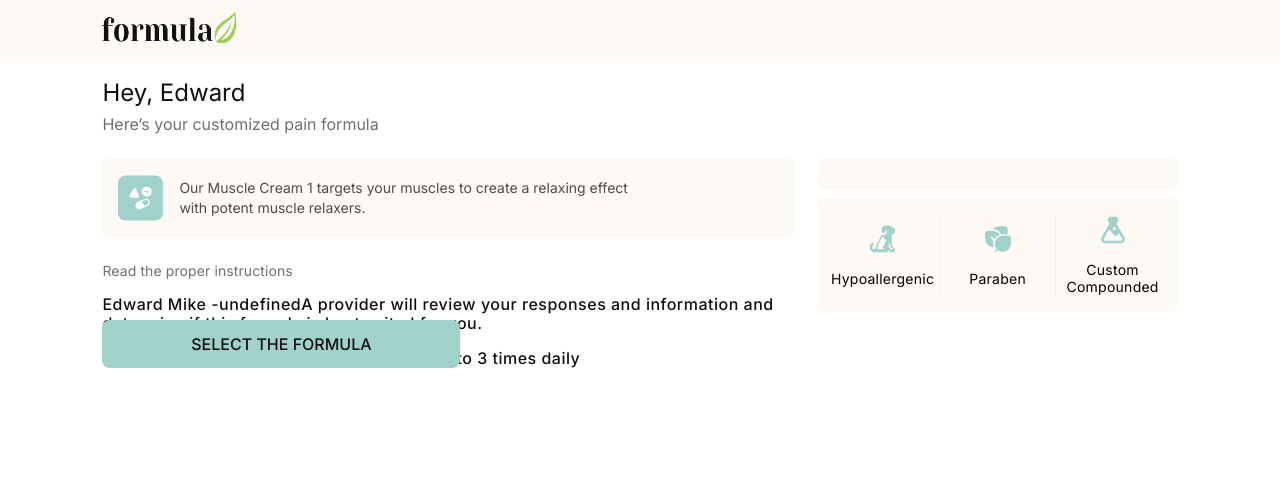
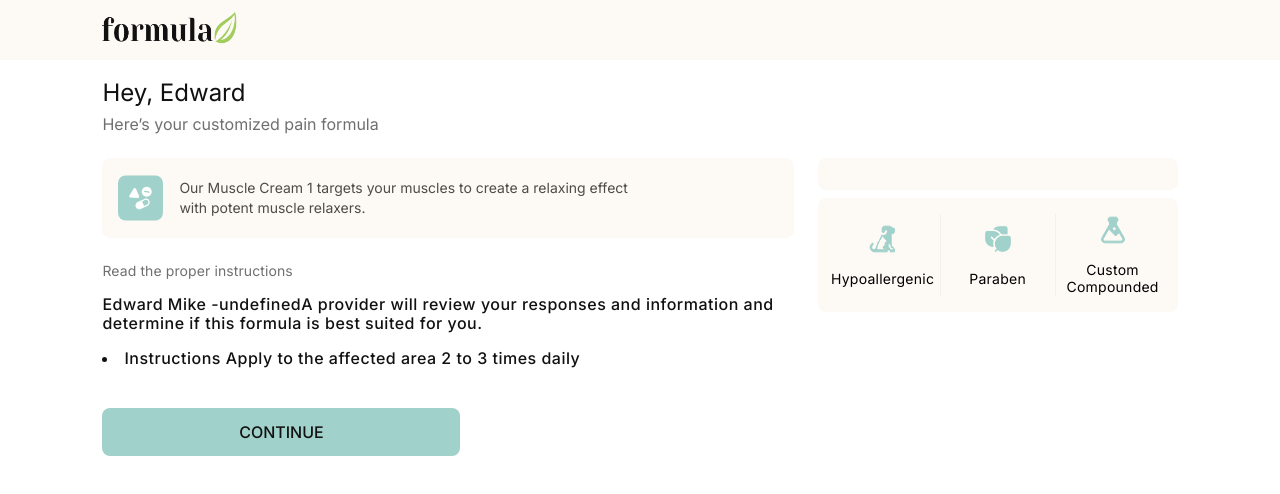
Before and after one commit to shahid37/formula-nextjs, a Next.js app: page /formula in a window 1280 px wide. Shown: the top 494 px of the page. Built offline with nearby package versions, Linux system fonts and the light colour scheme.

Commit message:
Did some changes

```diff
--- a/pages/formula/index.jsx
+++ b/pages/formula/index.jsx
@@ -25,7 +25,7 @@ const FormulaDetail = () => {
   const [loading, setLoading] = useState(false);
   const [isCreateQuestion, setIsCreateQuestion] = usePersistentState(
     "isCreateQuestion",
-    false,
+    false
   );
   const [currentQuestion, setCurrentQuestion] = usePersistentState(
     "currentQuestion",
@@ -34,7 +34,7 @@ const FormulaDetail = () => {
 
   const onClick = () => {
     setIsCreateQuestion(false);
-    localStorage.setItem("questionData",null);
+    localStorage.setItem("questionData", null);
     setCurrentQuestion(0);
     router.push("/questionnaries");
   };
@@ -89,10 +89,15 @@ const FormulaDetail = () => {
     var localStorageData = localStorage.getItem("questionData");
     if (localStorageData) {
       const localDataArray = JSON.parse(localStorageData);
-    if (localDataArray && Array.isArray(localDataArray) && localDataArray.length > 0) {
-      createFormula();
+      if (
+        localDataArray &&
+        Array.isArray(localDataArray) &&
+        localDataArray.length > 0
+      ) {
+        createFormula();
+      }
     }
-  }},[]);
+  }, []);
 
   const _data = [
     {
@@ -156,8 +161,8 @@ const FormulaDetail = () => {
                     <li className="mt-4 text-[16px] leading-[19px] font-medium text-black tracking-[0.5px]">
                       Instructions Apply to the affected area 2 to 3 times daily
                     </li>
-                    <div className="mt-10 xs:w-[100%] lg:max-w-[358px] lg:absolute bottom-0">
-                      <Button>Select the formula</Button>
+                    <div className="mt-10 xs:w-[100%] lg:max-w-[358px] sm:absolute md:static bottom-0">
+                      <Button>Continue</Button>
                     </div>
                   </div>
                 </div>
```
